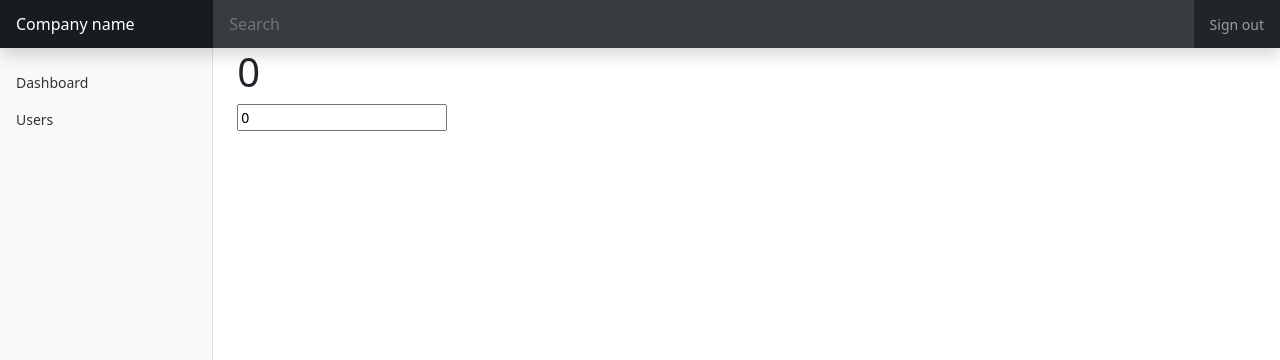
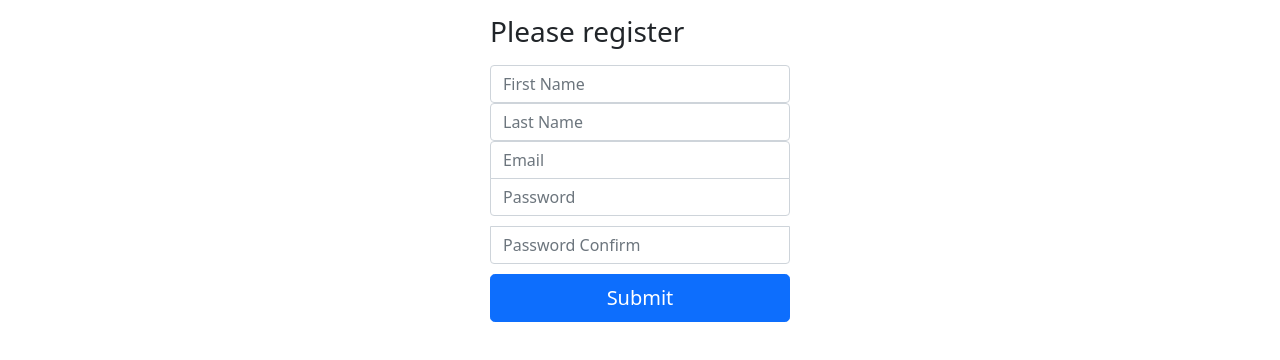
Before and after one commit to M0-AR/vue-admin, a Vue app: page /register in a window 1280 px wide. Shown: the top 360 px of the page. Built offline with nearby package versions, Linux system fonts and the light colour scheme.

Commit message:
Add child components

```diff
--- a/src/App.vue
+++ b/src/App.vue
@@ -1,26 +1,6 @@
 <template>
-  <Nav/>
-
-  <div class="container-fluid">
-    <div class="row">
-      <Menu/>
-
-      <main class="col-md-9 ms-sm-auto col-lg-10 px-md-4">
-        <router-view/>
-      </main>
-    </div>
-  </div>
+  <router-view/>
 </template>
-
-
-<script>
-import Nav from "@/components/Nav";
-import Menu from "@/components/Menu";
-
-export default {
-  components: {Menu, Nav}
-}
-</script>
 
 <style>
 body {
--- a/src/pages/Register.vue
+++ b/src/pages/Register.vue
@@ -1,6 +1,21 @@
 <template>
-  <h1>{{ count }}</h1>
-  <input type="number" v-model="count">
+  <main class="form-signin">
+    <form>
+      <h1 class="h3 mb-3 fw-normal">Please register</h1>
+
+      <input class="form-control"  placeholder="First Name" required>
+
+      <input class="form-control"  placeholder="Last Name" required>
+
+      <input type="email" class="form-control"  placeholder="Email" required>
+
+      <input type="password" class="form-control"  placeholder="Password" required>
+
+      <input type="password" class="form-control"  placeholder="Password Confirm" required>
+
+      <button class="w-100 btn btn-lg btn-primary" type="submit">Submit</button>
+    </form>
+  </main>
 </template>
 
 <script>
@@ -9,12 +24,47 @@
 
 export default {
   name: "Register",
-  setup() {
-    const count = ref(0);
-
-    return {
-      count
-    }
-  }
 }
 </script>
+
+<style scoped>
+html,
+body {
+  height: 100%;
+}
+
+body {
+  display: flex;
+  align-items: center;
+  padding-top: 40px;
+  padding-bottom: 40px;
+  background-color: #f5f5f5;
+}
+
+.form-signin {
+  width: 100%;
+  max-width: 330px;
+  padding: 15px;
+  margin: auto;
+}
+
+.form-signin .checkbox {
+  font-weight: 400;
+}
+
+.form-signin .form-floating:focus-within {
+  z-index: 2;
+}
+
+.form-signin input[type="email"] {
+  margin-bottom: -1px;
+  border-bottom-right-radius: 0;
+  border-bottom-left-radius: 0;
+}
+
+.form-signin input[type="password"] {
+  margin-bottom: 10px;
+  border-top-left-radius: 0;
+  border-top-right-radius: 0;
+}
+</style>
--- /dev/null
+++ b/src/pages/Wrapper.vue
@@ -0,0 +1,26 @@
+<template>
+  <Nav/>
+
+  <div class="container-fluid">
+    <div class="row">
+      <Menu/>
+
+      <main class="col-md-9 ms-sm-auto col-lg-10 px-md-4">
+        <router-view/>
+      </main>
+    </div>
+  </div>
+</template>
+
+<script>
+import Nav from '@/components/Nav';
+import Menu from '@/components/Menu';
+
+export default {
+  name: "Wrapper",
+  components: {
+    Nav,
+    Menu
+  }
+}
+</script>
```
Also changed, not shown: src/router/index.ts (+10 -3 lines).
